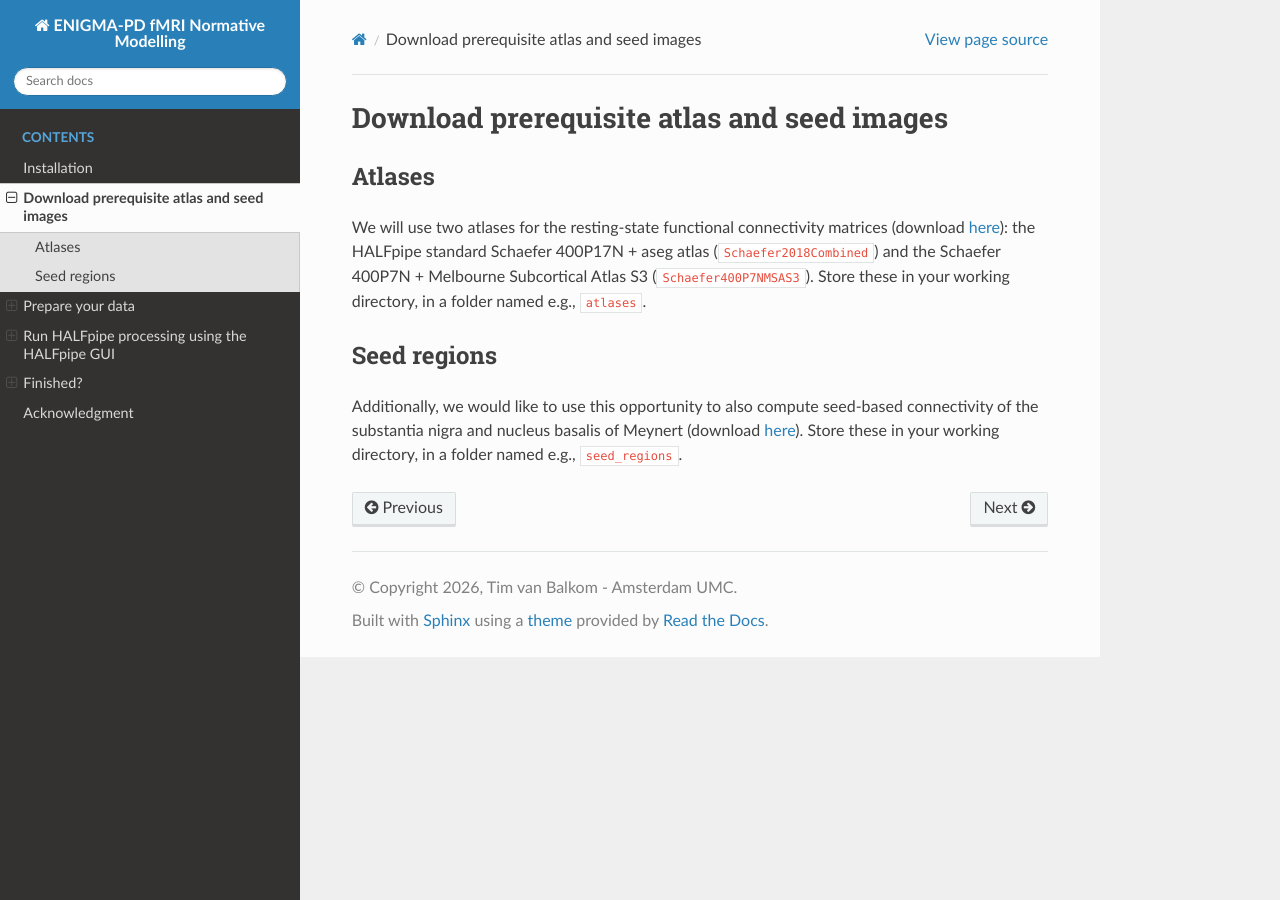
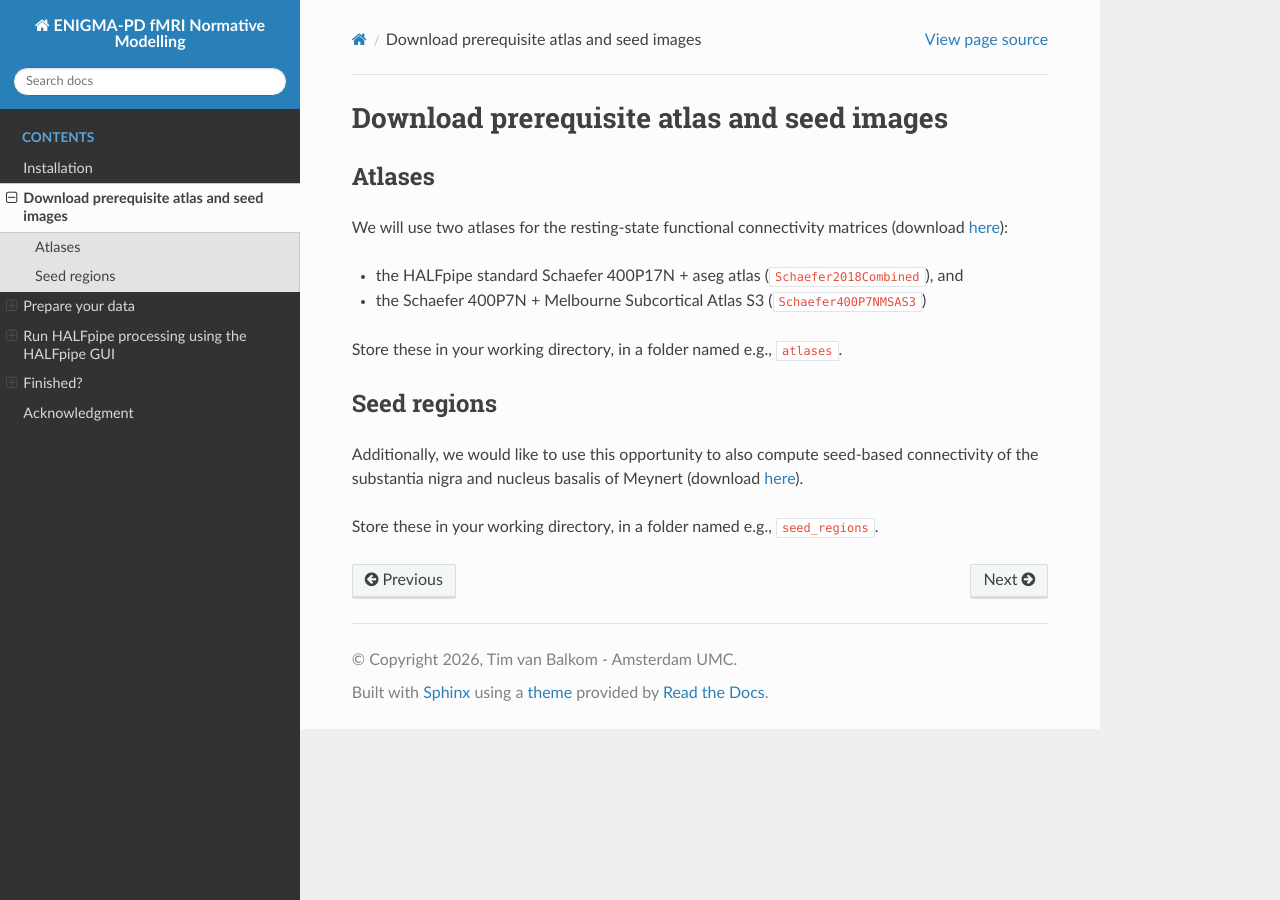
Before and after one commit to timvbalkom/ENIGMA-fMRI-normative-modelling, a Sphinx documentation site: the page built from docs/source/prerequisites.md, in a window 1280 px wide. Built offline with Sphinx 7.4.7 and the Read the Docs theme 3.1.0, drawn with Linux system fonts in a browser that asks for light colours.

Commit message:
Cleaned pages

```diff
--- a/docs/source/prerequisites.md
+++ b/docs/source/prerequisites.md
@@ -1,7 +1,13 @@
 # Download prerequisite atlas and seed images
 
 ## Atlases
-We will use two atlases for the resting-state functional connectivity matrices (download [here](https://surfdrive.surf.nl/s/Ew6zrpHifSAHYmm)): the HALFpipe standard Schaefer 400P17N + aseg atlas (`Schaefer2018Combined`) and the Schaefer 400P7N + Melbourne Subcortical Atlas S3 (`Schaefer400P7NMSAS3`). Store these in your working directory, in a folder named e.g., `atlases`.
+We will use two atlases for the resting-state functional connectivity matrices (download [here](https://surfdrive.surf.nl/s/Ew6zrpHifSAHYmm)):
+- the HALFpipe standard Schaefer 400P17N + aseg atlas (`Schaefer2018Combined`), and
+- the Schaefer 400P7N + Melbourne Subcortical Atlas S3 (`Schaefer400P7NMSAS3`)
+
+Store these in your working directory, in a folder named e.g., `atlases`.
 
 ## Seed regions
-Additionally, we would like to use this opportunity to also compute seed-based connectivity of the substantia nigra and nucleus basalis of Meynert (download [here](https://surfdrive.surf.nl/s/MHPrGw22DJ22YrH)). Store these in your working directory, in a folder named e.g., `seed_regions`.
+Additionally, we would like to use this opportunity to also compute seed-based connectivity of the substantia nigra and nucleus basalis of Meynert (download [here](https://surfdrive.surf.nl/s/MHPrGw22DJ22YrH)).
+
+Store these in your working directory, in a folder named e.g., `seed_regions`.
```
Also changed, not shown: docs/source/acknowledgment.md (+1 -1 lines), docs/source/finished.md (+1 -0 lines), docs/source/index.md (+3 -1 lines), docs/source/installation.md (+3 -1 lines), docs/source/run_halfpipe.md (+1 -1 lines).
